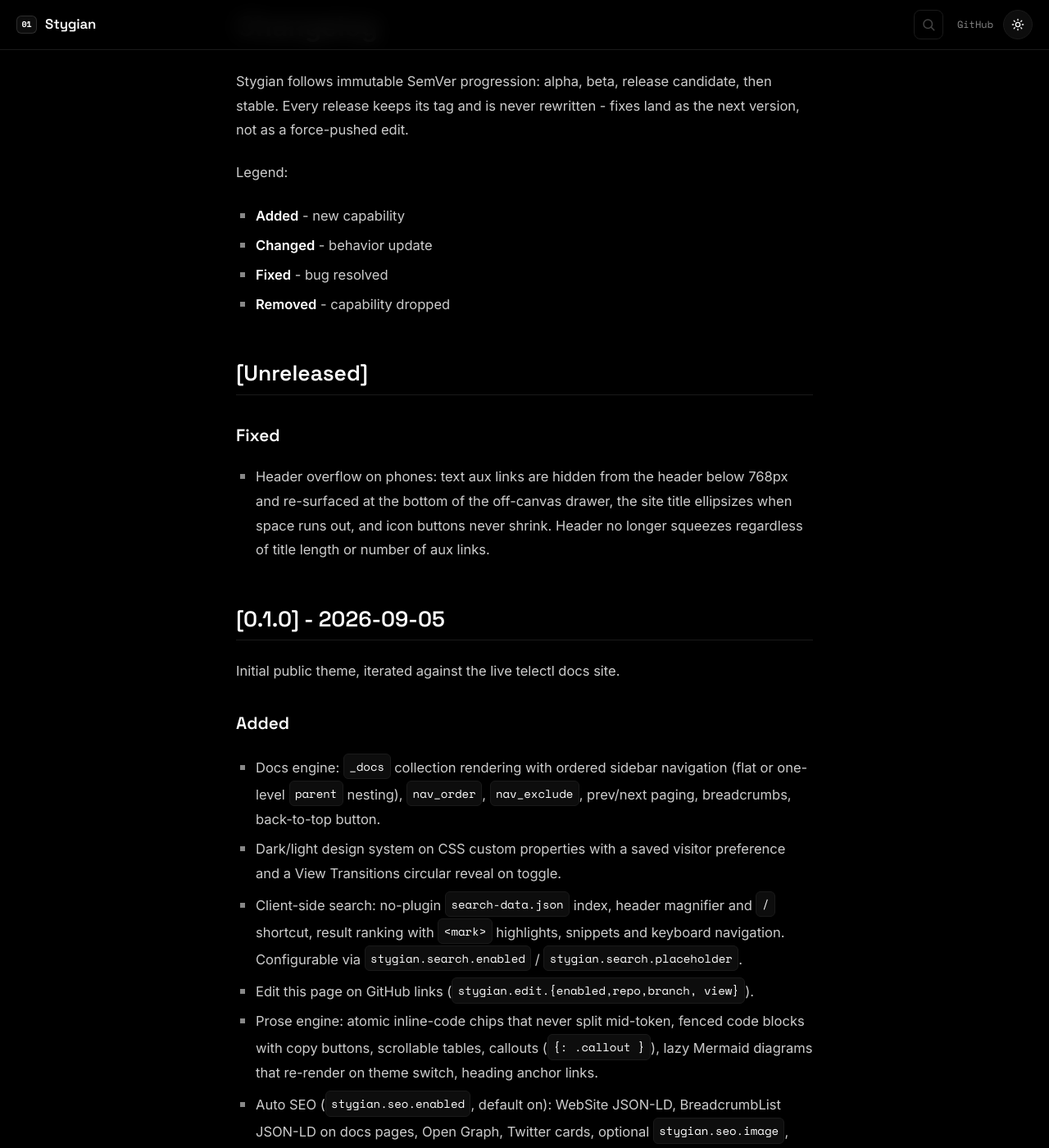
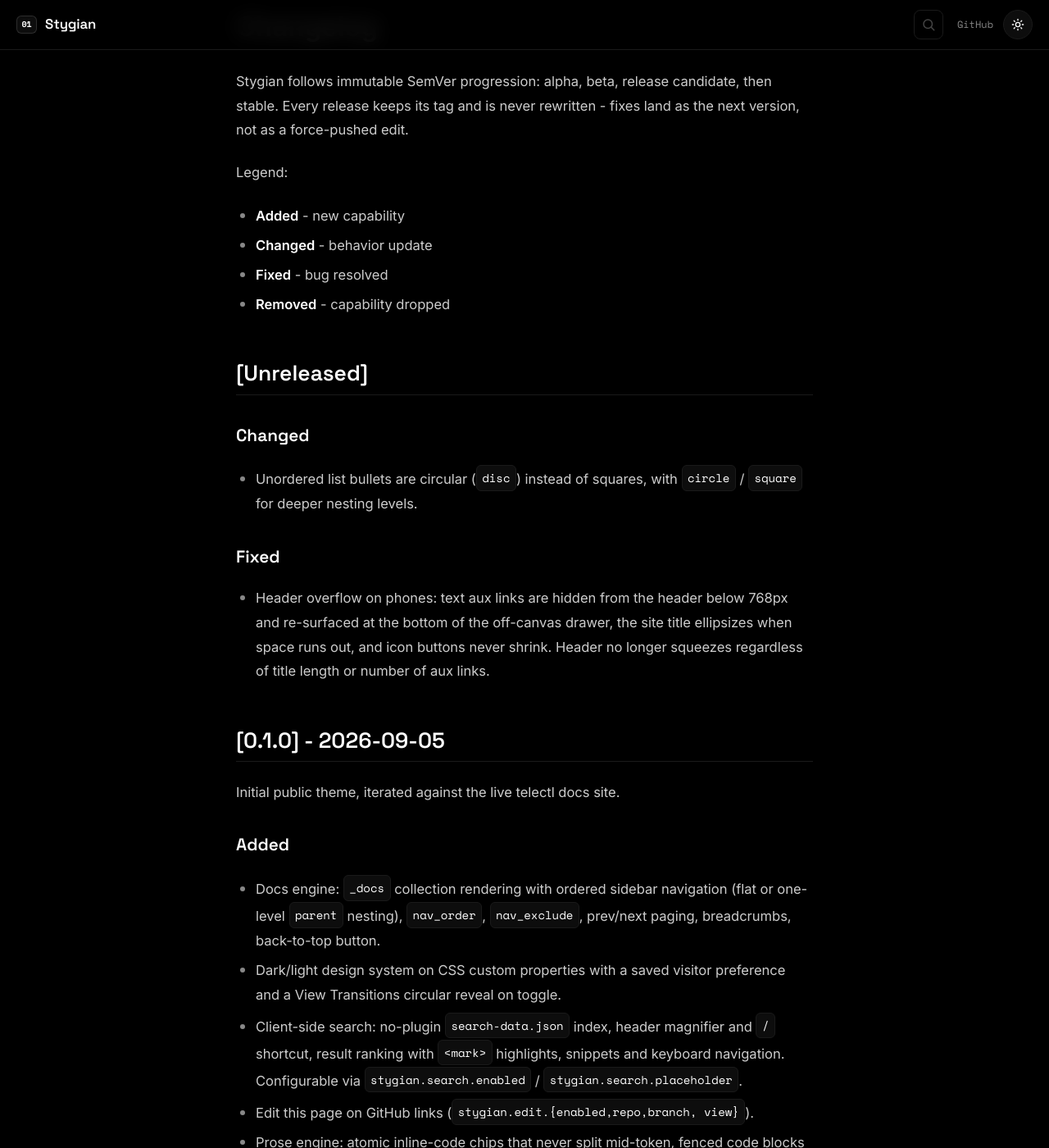
Before and after one commit to ksauraj/stygian, a Jekyll site: the page built from CHANGELOG.md, in a window 1280 px wide and 1400 px high, scrolled down 233 px. Shown: the whole window at 82% size. Built offline with Jekyll 4.4.1, drawn with Linux system fonts in a browser that asks for light colours; our own code applies the rules of GitHub Pages for plain Markdown files.

Commit message:
style(theme): circular unordered list bullets (v12) (#2)
Prose unordered lists rendered with square markers; switch to the
classic round bullets: disc at level one, circle when nested, square
only at the third level. Ordered lists stay decimal.

Assets bumped to ?v=12 to bust the Pages cache.

```diff
--- a/_includes/head.html
+++ b/_includes/head.html
@@ -43,7 +43,7 @@
 <link rel="stylesheet" href="https://fonts.googleapis.com/css2?family=Inter:wght@400;500;600&family=Space+Grotesk:wght@500;600;700&family=Space+Mono:wght@400;700&display=swap">
 
 <!-- Theme styles (versioned to bust GitHub Pages' 10-minute asset cache) -->
-<link rel="stylesheet" href="{{ '/assets/css/stygian.css' | relative_url }}?v=11">
+<link rel="stylesheet" href="{{ '/assets/css/stygian.css' | relative_url }}?v=12">
 
 <!-- Pre-paint theme boot: apply the saved theme before first render (no flash) -->
 <script>
--- a/_includes/scripts.html
+++ b/_includes/scripts.html
@@ -1 +1 @@
-<script src="{{ '/assets/js/stygian.js' | relative_url }}?v=11"></script>
+<script src="{{ '/assets/js/stygian.js' | relative_url }}?v=12"></script>
--- a/assets/css/stygian.css
+++ b/assets/css/stygian.css
@@ -699,7 +699,9 @@ html:active-view-transition footer {
 .sty-prose li { margin-top: 0.4rem; color: rgb(var(--color-fg-dim)); }
 .sty-prose li::marker { color: rgb(var(--color-muted)); font-family: 'Space Mono', monospace; }
 .sty-prose li > ul, .sty-prose li > ol { margin-top: 0.4rem; }
-.sty-prose ul { list-style: square; }
+.sty-prose ul { list-style: disc; }
+.sty-prose ul ul { list-style: circle; }
+.sty-prose ul ul ul { list-style: square; }
 .sty-prose ol { list-style: decimal; }
 
 /* task lists */
```
Also changed, not shown: CHANGELOG.md.
